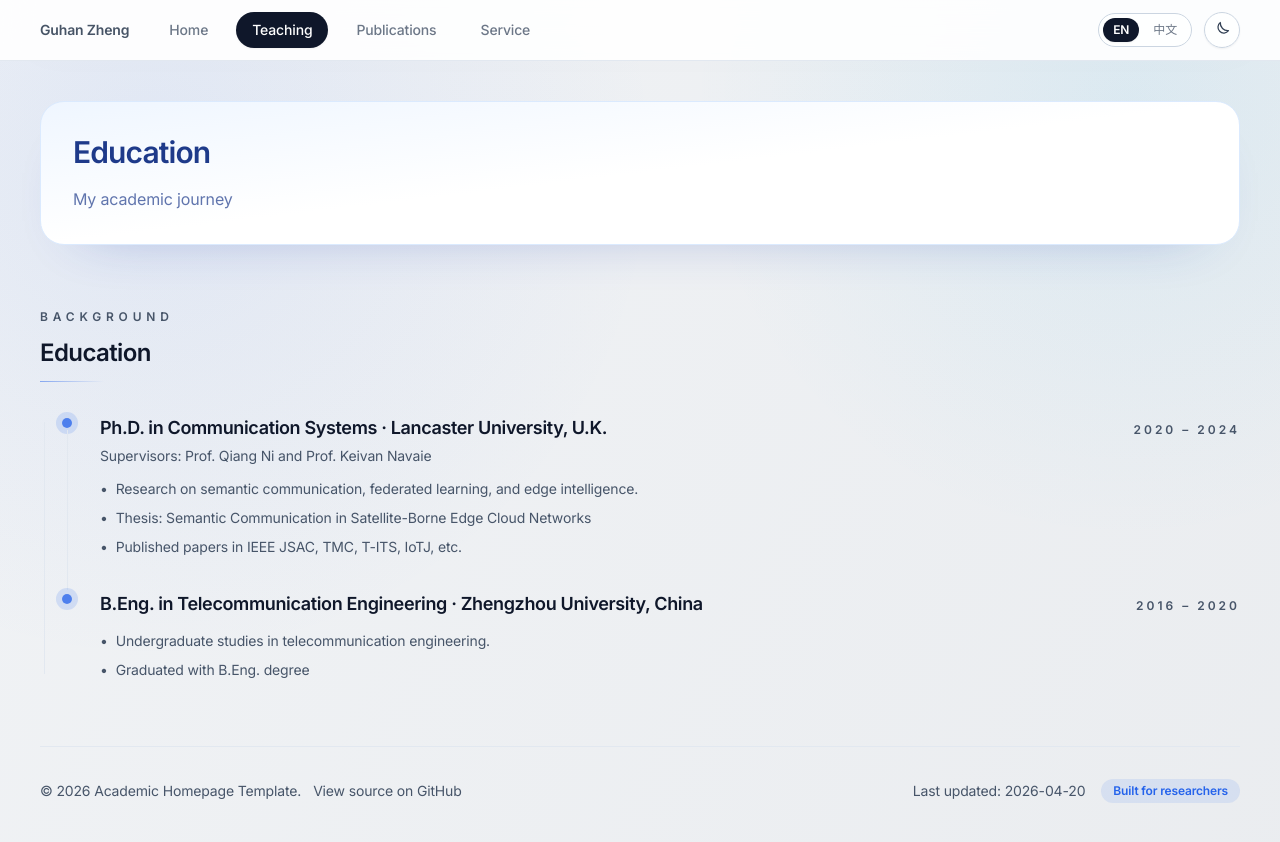
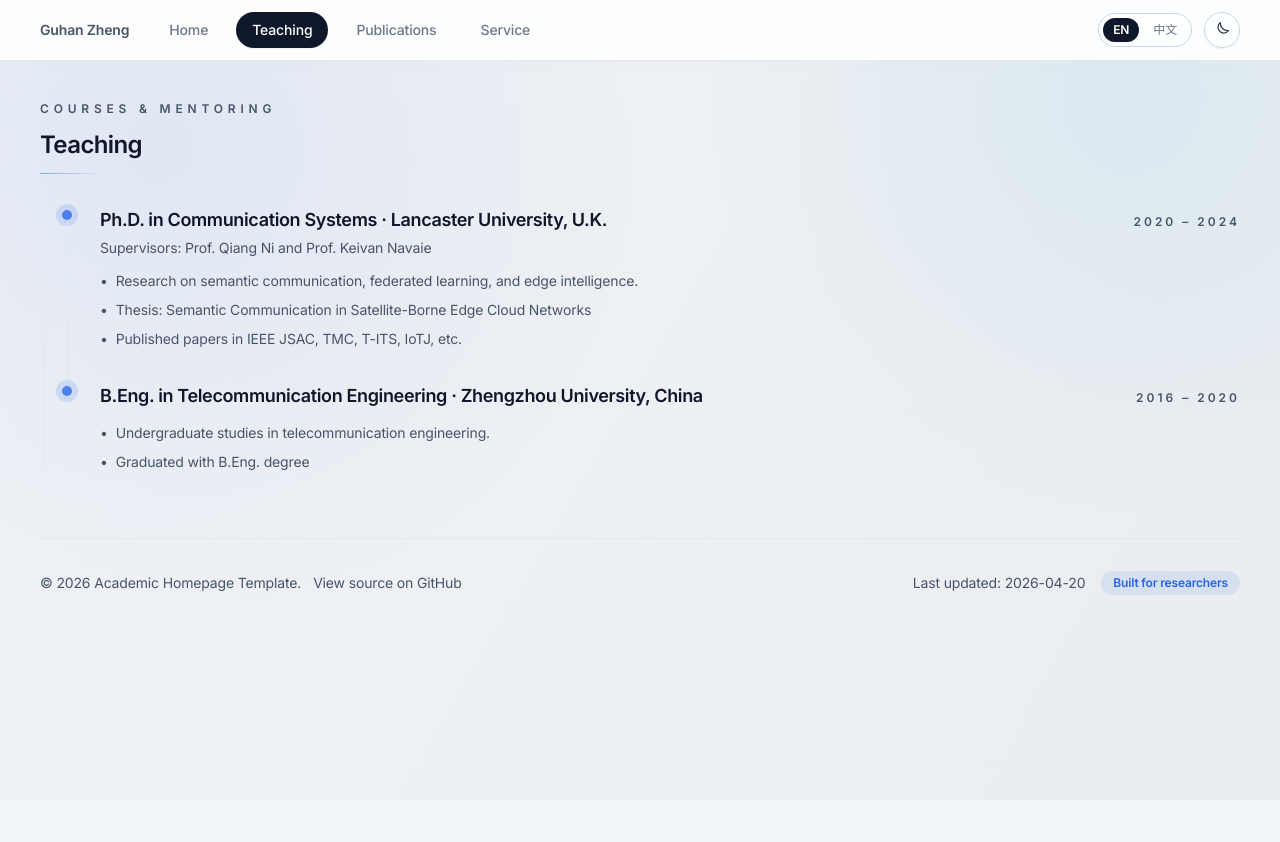
Before and after one commit to Guhan328/Guhan328.github.io, a Next.js app: page /en/research in a window 1280 px wide. Shown: the top 842 px of the page. After the commit the page ends 800 px from the top, so only its background shows below. Built offline with nearby package versions, Linux system fonts and the light colour scheme; no server answers.

Commit message:
Update page.tsx

```diff
--- a/app/(site)/[locale]/research/page.tsx
+++ b/app/(site)/[locale]/research/page.tsx
@@ -2,7 +2,7 @@ import { notFound } from "next/navigation";
 
 import { Section } from "@/components/section";
 import { Timeline } from "@/components/timeline";
-import { getResearchContent, getResearchPageCopy } from "@/lib/content";
+import { getResearchContent } from "@/lib/content";
 import { normalizeLocale } from "@/lib/locale";
 
 type PageProps = {
@@ -17,16 +17,10 @@ export default async function ResearchPage({ params }: PageProps) {
   }
 
   const { experiences } = getResearchContent()[locale];
-  const t = getResearchPageCopy()[locale];
 
   return (
     <div className="space-y-16">
-      <section className="space-y-4 rounded-3xl border border-blue-100 bg-gradient-to-br from-blue-50 via-white to-white p-8 shadow-[0_24px_60px_-45px_rgba(30,64,175,0.45)] dark:border-slate-800 dark:bg-gradient-to-br dark:from-slate-900/80 dark:via-slate-900/60 dark:to-slate-900/40">
-        <h1 className="text-3xl font-semibold text-blue-900 dark:text-white">Education</h1>
-        <p className="text-base leading-relaxed text-blue-900/70 dark:text-slate-300">My academic journey</p>
-      </section>
-
-      <Section title="Education" eyebrow="Background">
+      <Section title="Teaching" eyebrow="Courses & Mentoring">
         <Timeline
           items={experiences.map((item) => ({
             title: `${item.title} · ${item.role}`,
```
